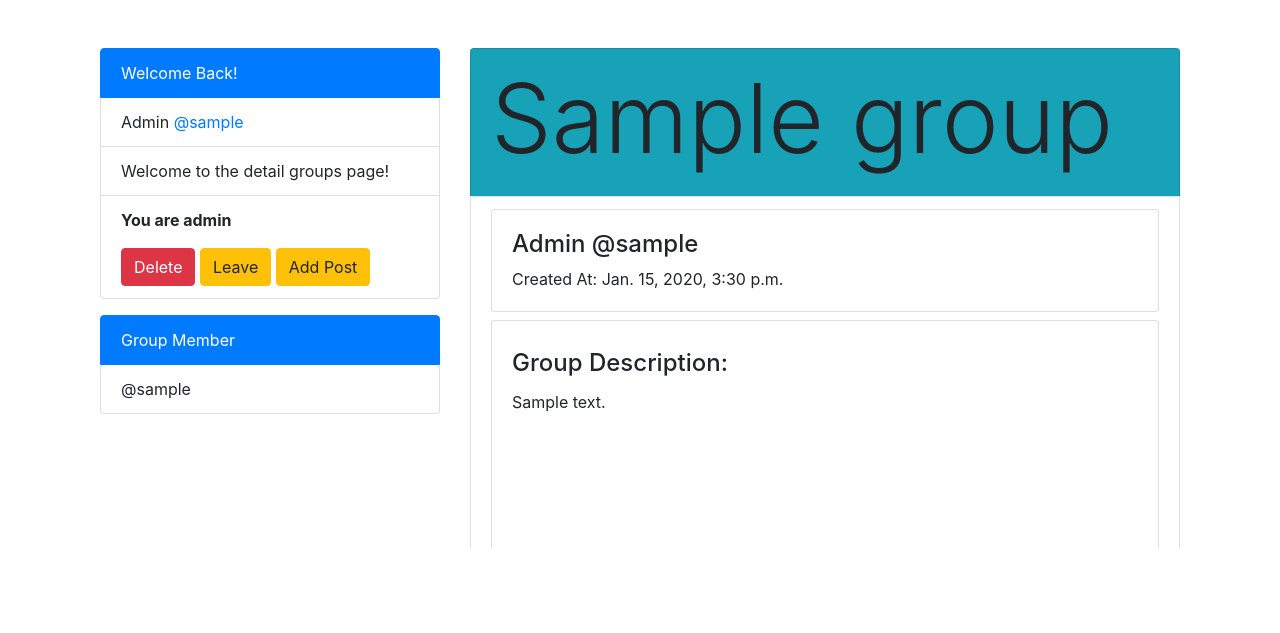
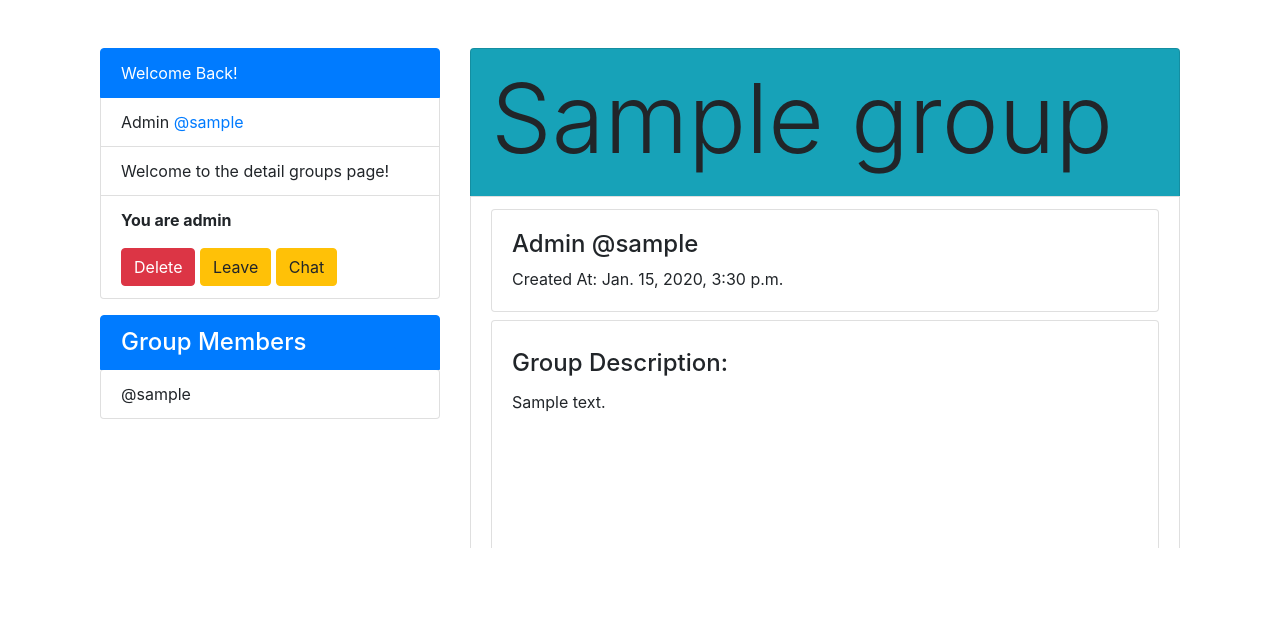
Before and after one commit to kunaldewangan/dj-Group-Web-App, a Django app: a page that uses groups/templates/groups/group_detail.html in a window 1280 px wide. Shown: the part 56-689 px from the top of the page. Run offline with Django 3.2, Linux system fonts and the light colour scheme; a user stored in the database is signed in; tables that the repository leaves empty hold one stand-in row (values such as "Sample post"); some libraries are stand-ins or nearby versions.

Commit message:
group detail template update

```diff
--- a/groups/templates/groups/group_detail.html
+++ b/groups/templates/groups/group_detail.html
@@ -1,5 +1,5 @@
 {% extends 'groups/group_base.html' %}
-
+{% load bootstrap4 %}
 {% block pregroup %}
 <div class="col-md-4">
     <div class="content pt-5">
@@ -24,31 +24,74 @@
                 <p><strong>You are Group Member</strong></p>
                 {% endif %}
                 <a href="{% url 'groups:group_leave' slug=group.slug %}" class="btn btn-fill btn-warning">Leave</a>
-                <a href="{% url 'posts:post_create' slug=object.slug %}" class="btn btn-warning">Add Post</a>
+                <a href="{% url 'posts:post_create' slug=object.slug %}" class="btn btn-warning">Chat</a>
                 {% else %}
                 <a href="{% url 'groups:group_join' slug=group.slug %}" class="btn btn-fill btn-warning">Join</a>
                 {% endif %}
             </li>
         </ul>
     </div>
+    <div class="pt-3 pb-3" style="height: 150px;">
+        <ul class="list-group">
 
-    <div class="pt-3 pb-3">
-        <ul class="list-group">
-            <li class="list-group-item active">Group Member</li>
-            <div class="chat-group-member">
-                <div class="chat-group-member-scroll">
-                    {% for group_member in group.members.all %}
-                    <li class="list-group-item">@{{group_member.username}}</li>
+            <li class="list-group-item active"><span class="h4">Group Members</span>
+                {% if user == group.admin %}
+                <div style="float: right;">
+                    <!--Member Add Popup Model-->
+                    <button type="button" class="btn btn-primary" data-toggle="modal" data-target="#AddMember">
+                        <i class="fa fa-user-plus" aria-hidden="true"></i>
+                    </button>
+                </div>
+                {% endif %}
+            </li>
+
+            <div style="overflow-x: hidden;overflow-y: auto;height: 150px;">
+                {% for group_member in group.members.all %}
+                    <li class="list-group-item">@{{group_member.username}}
+                        {% if user == group.admin %}
+                        <div style="float: right;">
+                            <a href="{% url 'groups:remove_member' slug=group.slug username=group_member.username %}">
+                                <i class="fa fa-user-times" style="color: black;" aria-hidden="true"></i>
+                            </a>
+                        </div>
+                        {% endif %}
+                    </li>
                     {% endfor %}
+
+            </div>
+            <!-- Popup-Modal -->
+            <div class="modal fade" id="AddMember" tabindex="-1" role="dialog" aria-labelledby="exampleModalLabel"
+                aria-hidden="true">
+                <div class="modal-dialog" role="document">
+                    <div class="modal-content">
+                        <div class="modal-header">
+                            <h5 class="modal-title" id="exampleModalLabel">Add Member</h5>
+                            <button type="button" class="close" data-dismiss="modal" aria-label="Close">
+                                <span aria-hidden="true">&times;</span>
+                            </button>
+                        </div>
+                        <form action="{% url 'groups:add_member' slug=group.slug %}" method="POST">
+
+                            <div class="modal-body">
+                                {% csrf_token %}
+                                {% bootstrap_form member_form %}
+                            </div>
+                            <div class="modal-footer">
+                                <button type="button" class="btn btn-secondary" data-dismiss="modal">Close</button>
+                                <input type="submit" value="Add" class="btn btn-primary">
+                            </div>
+                        </form>
+
+                    </div>
                 </div>
             </div>
+            <!--Modal end-->
+
         </ul>
     </div>
+</div>
 
-</div>
 {% endblock %}
-
-
 
 {% block group_content %}
 <div class="col-md-8">
```
